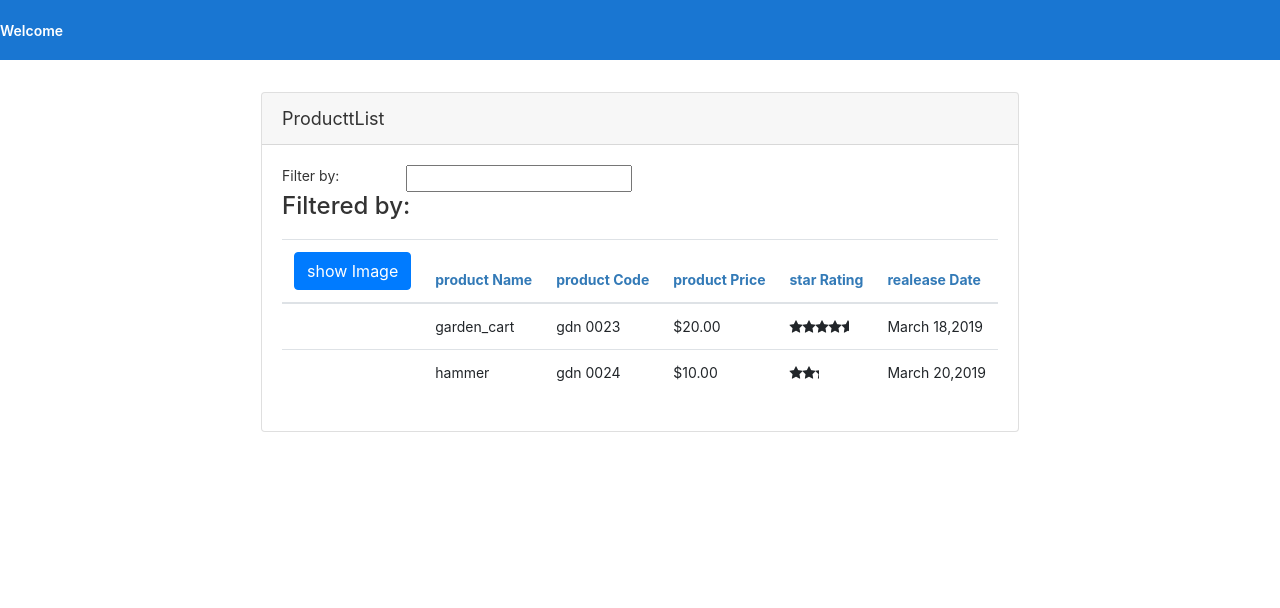
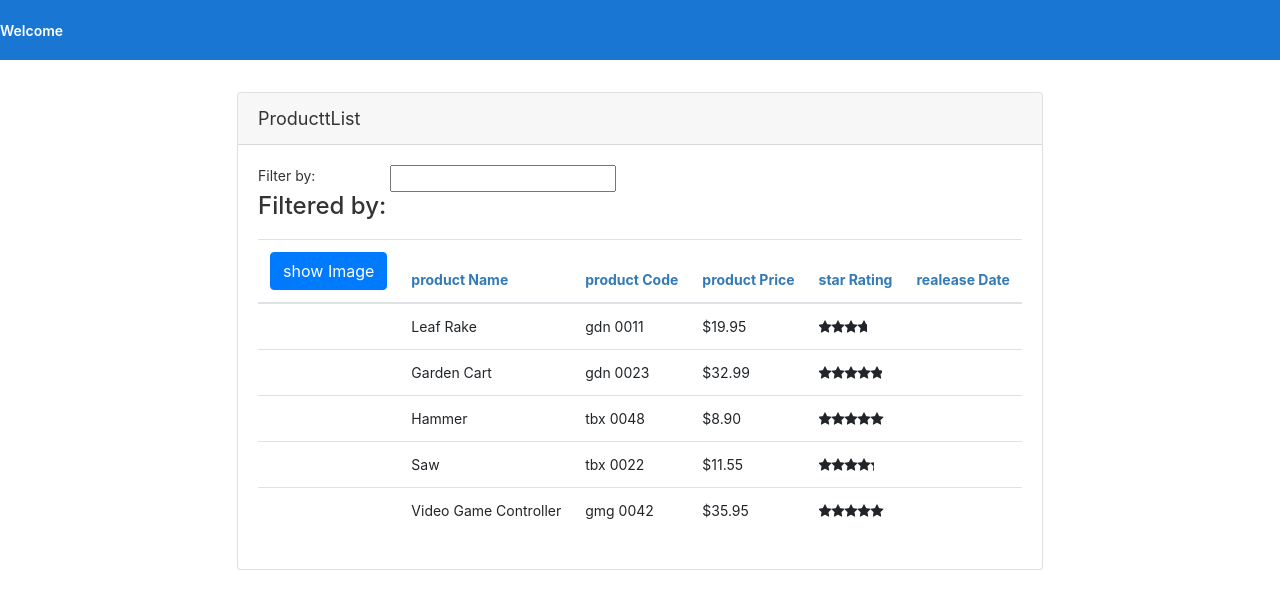
Before and after one commit to saharNofal/AngularGettingStarted, an Angular app: page / in a window 1280 px wide. Shown: the top 608 px of the page. Built offline with nearby package versions, Linux system fonts and the light colour scheme.

Commit message:
Retrieving Data Using HTTP
Co-authored-by: Mahmoud Farahat <mahmoud_farahat@msn.com>

```diff
--- a/angular.json
+++ b/angular.json
@@ -85,7 +85,8 @@
             "karmaConfig": "karma.conf.js",
             "assets": [
               "src/favicon.ico",
-              "src/assets"
+              "src/assets",
+              "src/api"
             ],
             "styles": [
               "src/styles.css"
--- a/src/app/app.module.ts
+++ b/src/app/app.module.ts
@@ -5,6 +5,7 @@
 import { ProductLstComponent } from './products/productList.component';
 import { ConvertToSpacesPipe } from './shared/convert-to-spaces.pipe';
 import { StarComponent } from './shared/star.component';
+import { HttpClient, HttpClientModule } from '@angular/common/http';
 
 @NgModule({
   declarations: [
@@ -12,10 +13,12 @@
     ProductLstComponent,
     ConvertToSpacesPipe,
     StarComponent
+
     ],
   imports: [
     BrowserModule,
-    FormsModule
+    FormsModule,
+    HttpClientModule
   ],
   providers: [],
   bootstrap: [AppComponent]
--- a/src/app/products/product.service.ts
+++ b/src/app/products/product.service.ts
@@ -1,29 +1,36 @@
 import { Injectable } from '@angular/core';
 import { IProduct } from './product';
+import {HttpClient, HttpErrorResponse} from '@angular/common/http';
+import { Observable, from, throwError } from 'rxjs';
+import {catchError ,tap} from 'rxjs/operators';
 
 @Injectable({
     providedIn: 'root'
   })
 export class Productservice {
-    getProduct(): IProduct[] {
-        return [{
-            "productId": 1,
-            "productName": "garden_cart",
-            "productCode": "GDN-0023",
-            "realeaseDate": "March 18,2019",
-            "description": "garden_cart description",
-            "price": 20,
-            "starRating": 4,
-            "imageUrl": "assets/images/garden_cart.png"
-        }, {
-            "productId": 2,
-            "productName": "hammer",
-            "productCode": "GDN-0024",
-            "realeaseDate": "March 20,2019",
-            "description": "hammer description",
-            "price": 10,
-            "starRating": 2,
-            "imageUrl": "assets/images/hammer.png"
-        }];
+    constructor(private http : HttpClient){
+
     }
+    private productUrl='assets/products/products.json';
+    getProduct() :Observable<IProduct[]>{
+        return this.http.get<IProduct[]>(this.productUrl).pipe(
+            tap(data=> console.log(""+ JSON.stringify(data))),
+            catchError(this.handleError)
+        )
+    }
+    private handleError(err: HttpErrorResponse) {
+        // in a real world app, we may send the server to some remote logging infrastructure
+        // instead of just logging it to the console
+        let errorMessage = '';
+        if (err.error instanceof ErrorEvent) {
+          // A client-side or network error occurred. Handle it accordingly.
+          errorMessage = `An error occurred: ${err.error.message}`;
+        } else {
+          // The backend returned an unsuccessful response code.
+          // The response body may contain clues as to what went wrong,
+          errorMessage = `Server returned code: ${err.status}, error message is: ${err.message}`;
+        }
+        console.error(errorMessage);
+        return throwError(errorMessage);
+      }
 }
--- a/src/app/products/productList.component.ts
+++ b/src/app/products/productList.component.ts
@@ -1,49 +1,56 @@
 import { Component, OnInit } from '@angular/core';
 import { IProduct } from './product';
-import {Productservice} from './product.service'
+import { Productservice } from './product.service'
 
 @Component({
   selector: 'pm-products',
   templateUrl: './productList.component.html',
-    styleUrls:['./productList.component.css']
+  styleUrls: ['./productList.component.css']
 })
-export class ProductLstComponent implements OnInit{
+export class ProductLstComponent implements OnInit {
+  errorMessage: any;
 
-  constructor(private productServices : Productservice){
+  constructor(private productServices: Productservice) {
     // this._listFilter= "cart";
   }
 
   ngOnInit(): void {
-    this.products= this.productServices.getProduct();
-    this.filterProudects= this.products;
+    this.productServices.getProduct().subscribe({
+      next: products => {
+        this.products = products;
+        this.filterProudects = this.products;
+      },
+      error: err => this.errorMessage = err
+    });
+
   }
-pageTitle : string = "ProducttList";
-imageWidth : number= 50;
-imageMargen:number=2;
-showImage : boolean = false;
-_listFilter: string ;
-get listFilter() : string{
+  pageTitle: string = "ProducttList";
+  imageWidth: number = 50;
+  imageMargen: number = 2;
+  showImage: boolean = false;
+  _listFilter: string;
+  get listFilter(): string {
     return this._listFilter;
   }
-set listFilter(value : string)  {
+  set listFilter(value: string) {
     this._listFilter = value;
-   this.filterProudects= this.listFilter?this.perFormFilter(this.listFilter): this.products;
+    this.filterProudects = this.listFilter ? this.perFormFilter(this.listFilter) : this.products;
   }
 
-perFormFilter(filterby : string) : IProduct []{
-filterby =filterby.toLocaleLowerCase();
-return this.products.filter((product: IProduct)=> product.productName.toLocaleLowerCase().indexOf(filterby)!= -1)
+  perFormFilter(filterby: string): IProduct[] {
+    filterby = filterby.toLocaleLowerCase();
+    return this.products.filter((product: IProduct) => product.productName.toLocaleLowerCase().indexOf(filterby) != -1)
   }
 
 
   filterProudects: IProduct[];
-products: IProduct[]=[];
+  products: IProduct[] = [];
 
   ToggelImage(): void {
-  this.showImage= ! this.showImage;
+    this.showImage = !this.showImage;
   }
 
-  onRatingClicked (message : string):void{
-    this.pageTitle= 'product list '+message;
+  onRatingClicked(message: string): void {
+    this.pageTitle = 'product list ' + message;
   }
 }
--- /dev/null
+++ b/src/assets/products/products.json
@@ -0,0 +1,52 @@
+[
+    {
+      "productId": 1,
+      "productName": "Leaf Rake",
+      "productCode": "GDN-0011",
+      "releaseDate": "March 19, 2019",
+      "description": "Leaf rake with 48-inch wooden handle.",
+      "price": 19.95,
+      "starRating": 3.2,
+      "imageUrl": "assets/images/leaf_rake.png"
+    },
+    {
+      "productId": 2,
+      "productName": "Garden Cart",
+      "productCode": "GDN-0023",
+      "releaseDate": "March 18, 2019",
+      "description": "15 gallon capacity rolling garden cart",
+      "price": 32.99,
+      "starRating": 4.2,
+      "imageUrl": "assets/images/garden_cart.png"
+    },
+    {
+      "productId": 5,
+      "productName": "Hammer",
+      "productCode": "TBX-0048",
+      "releaseDate": "May 21, 2019",
+      "description": "Curved claw steel hammer",
+      "price": 8.9,
+      "starRating": 4.8,
+      "imageUrl": "assets/images/hammer.png"
+    },
+    {
+      "productId": 8,
+      "productName": "Saw",
+      "productCode": "TBX-0022",
+      "releaseDate": "May 15, 2019",
+      "description": "15-inch steel blade hand saw",
+      "price": 11.55,
+      "starRating": 3.7,
+      "imageUrl": "assets/images/saw.png"
+    },
+    {
+      "productId": 10,
+      "productName": "Video Game Controller",
+      "productCode": "GMG-0042",
+      "releaseDate": "October 15, 2018",
+      "description": "Standard two-button video game controller",
+      "price": 35.95,
+      "starRating": 4.6,
+      "imageUrl": "assets/images/xbox-controller.png"
+    }
+  ]
```
Also changed, not shown: package.json (+29 -18 lines), src/api/products/products.json (added, +52 -0 lines), 1 other file (tests, documents, lock files or other folders). Lines whose indentation alone changed are shown as unchanged.
